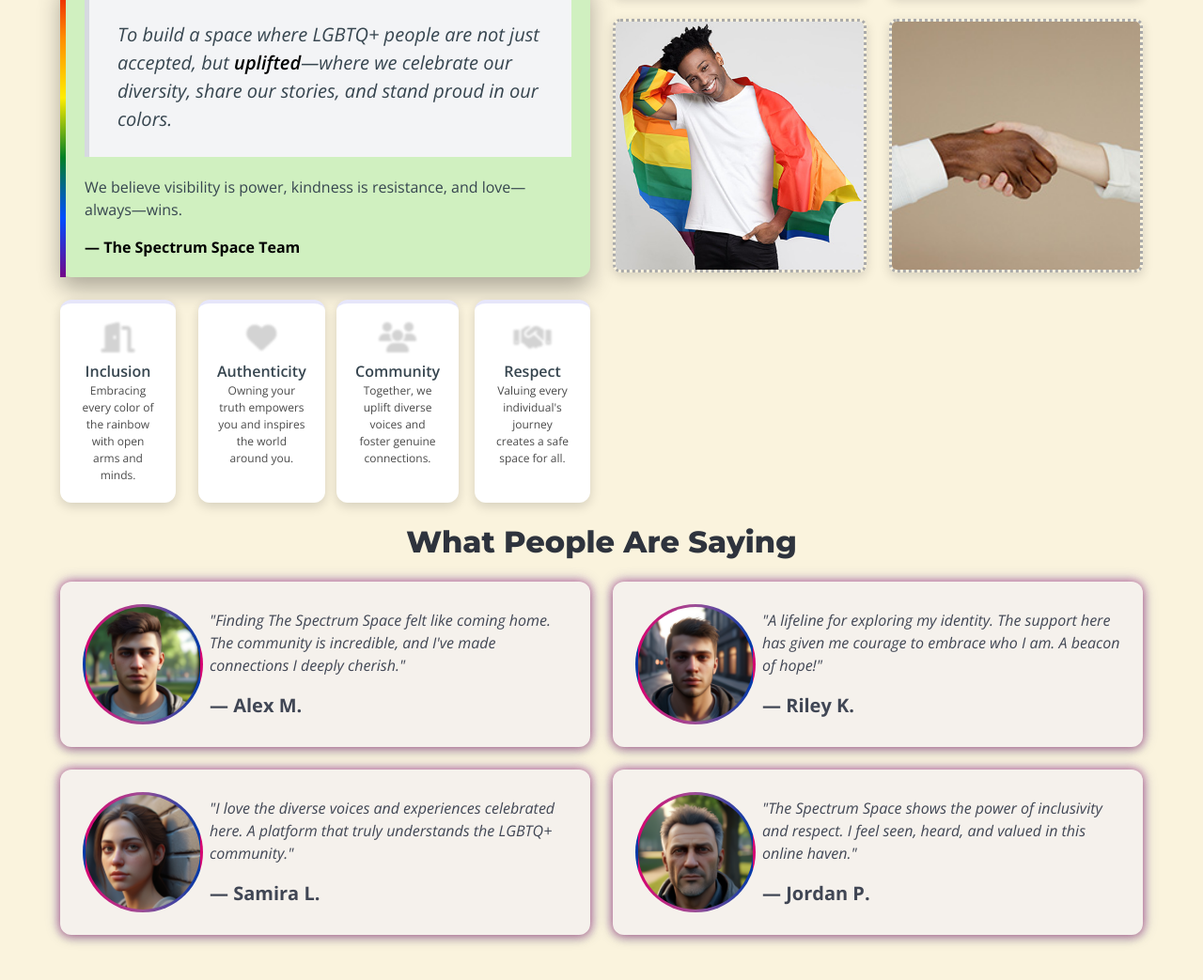
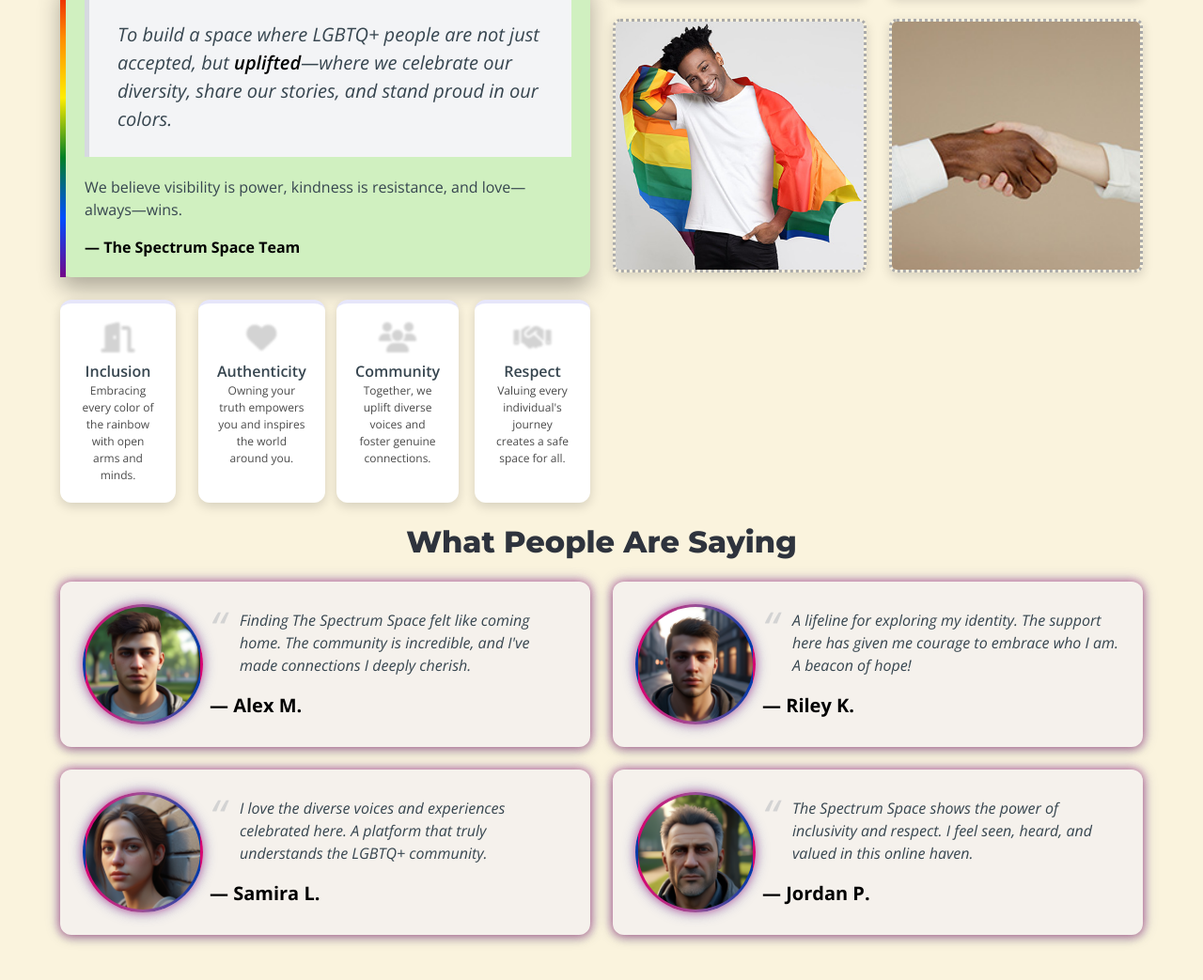
Before and after one commit to TheSiriusSystem/The-Spectrum-Space, a Jekyll site: the page built from index.html, in a window 1280 px wide, cut to the strip 1347-2390 px from the top of the page. Shown: the whole strip at 94% size. Built offline with Jekyll 4.4.1, drawn with Linux system fonts in a browser that asks for light colours; nearby versions of some CDN libraries.

Commit message:
Update About section

```diff
--- a/_includes/section-about.html
+++ b/_includes/section-about.html
@@ -4,7 +4,7 @@
         <h1 class="title is-size-2-desktop is-size-3-mobile has-text-centered">
             About Us
         </h1>
-        <h2 class="subtitle is-size-4-desktop is-size-5-mobile ls-1 has-text-centered">
+        <h2 class="subtitle is-size-4-desktop is-size-5-mobile ls-wide has-text-centered">
             Our Mission. Our Values. Our Voice.
         </h2>
         <hr>
@@ -92,7 +92,7 @@
                                     </div>
                                     <div class="column is-9">
                                         <blockquote class="is-size-6">
-                                            "{{ testimonial.quote }}"
+                                            {{ testimonial.quote }}
                                         </blockquote>
                                         <p class="is-size-5 mt-4">
                                             — {{ testimonial.author }}
@@ -180,6 +184,58 @@
 
             boxes.forEach(box => boxObserver.observe(box));
             cards.forEach(card => cardObserver.observe(card));
+            cardImages.forEach(function(cardImage)
+            {
+                cardImage.addEventListener("mouseenter", function()
+                {
+                    cardImage.classList.add("spinning");
+                });
+
+                cardImage.addEventListener("mouseleave", function()
+                {
+                    const computedStyle = window.getComputedStyle(cardImage);
+                    const transform = computedStyle.getPropertyValue("transform");
+
+                    cardImage.classList.remove("spinning");
+
+                    if (transform && transform !== "none")
+                    {
+                        const values = transform.split("(")[1].split(")")[0].split(",");
+                        const a = values[0];
+                        const b = values[1];
+
+                        let angle = Math.round(Math.atan2(b, a) * (180.0 / Math.PI));
+                        if (angle < 0)
+                        {
+                            angle += 360;
+                        }
+
+                        const degreesPerSecond = 360 / 5.0;
+                        const timeToZero = angle / degreesPerSecond;
+
+                        cardImage.style.transform = `rotate(${angle}deg)`;
+                        cardImage.style.transition = `transform ${timeToZero}s ease, box-shadow 0.3s ease`;
+                    }
+
+                    void cardImage.offsetWidth;
+                    cardImage.style.transform = "rotate(0deg)";
+                });
+            });
             images.forEach(image => imageObserver.observe(image));
+        } else
+        {
+            boxes.forEach(function(box)
+            {
+                box.classList.add("fade-in");
+            });
+            cards.forEach(function(card)
+            {
+                card.classList.add("fade-in");
+            });
+            images.forEach(function(image)
+            {
+                image.classList.add("flip-in");
+            });
+        }
     });
 </script>
--- a/_sass/sections/_about.scss
+++ b/_sass/sections/_about.scss
@@ -51,7 +51,7 @@
 
             .value-box
             {
-                transform: translateX(-16px);
+                transform: scale(0.8);
                 border-top: 4px solid #e6e6fa;
                 opacity: 0.0;
                 box-shadow: none; // Removes the default box shadow on Bulma's boxes.
@@ -61,7 +61,7 @@
 
                 &.fade-in
                 {
-                    transform: translateX(0px);
+                    transform: scale(1.0);
                     opacity: 1.0;
                     box-shadow: vars.$shadow-light;
                     filter: blur(0px);
@@ -111,7 +111,7 @@
                 transform: translateY(20px);
                 background-color: #f5f1ec;
                 opacity: 0.0;
-                box-shadow: vars.$shadow-light, 0 0 8px rgba(214, 2, 112, 0.4), 0 0 12px rgba(155, 79, 150, 0.3), 0 0 16px rgba(0, 56, 168, 0.3);
+                box-shadow: none; // Removes the default box shadow on Bulma's cards.
                 transition: transform vars.$animation-time-long ease, opacity vars.$animation-time-long ease, box-shadow vars.$animation-time-long ease;
                 flex-grow: 1.0;
 
@@ -120,10 +120,37 @@
                     transform: translateY(0px);
                     opacity: 1.0;
                     box-shadow: vars.$shadow-light, 0 0 8px rgba(214, 2, 112, 0.4), 0 0 12px rgba(155, 79, 150, 0.3), 0 0 16px rgba(0, 56, 168, 0.3);
+
+                    &:hover
+                    {
+                        transform: rotateX(3deg) rotateY(3deg);
+                        perspective: 1200px;
+                        transform-style: preserve-3d;
+                        transition: transform 0.6s ease, opacity vars.$animation-time-long ease, box-shadow vars.$animation-time-long ease;
+                    }
                 }
 
                 .card-content
                 {
+                    .desktop-only blockquote
+                    {
+                        position: relative;
+                        padding-left: 2.0rem;
+                        font-style: italic;
+                        color: vars.$font-color-charcoal-1;
+
+                        &::before
+                        {
+                            content: "“";
+                            position: absolute;
+                            left: 0;
+                            top: -0.25rem;
+                            font-size: 48px;
+                            color: vars.$font-color-light-gray;
+                            line-height: 1;
+                        }
+                    }
+
                     .touch-only-flex
                     {
                         text-align: center;
@@ -135,11 +162,25 @@
                     {
                         border: 3px solid transparent;
                         background: linear-gradient(to right, #d60270, #9b4f96, #0038a8);
-                        transition: transform vars.$animation-time ease;
+                        box-shadow: 0 0 8px rgba(214, 2, 112, 0.4), 0 0 12px rgba(155, 79, 150, 0.3), 0 0 16px rgba(0, 56, 168, 0.3);
+                        transition: transform 1.2s ease, box-shadow vars.$animation-time ease;
 
-                        &:hover
+                        &.spinning
                         {
-                            transform: scale(1.05);
+                            box-shadow: 0 0 12px rgba(255, 255, 255, 0.4), 0 0 20px rgba(214, 2, 112, 0.5), 0 0 28px rgba(0, 56, 168, 0.4);
+                            animation: avatar-spin 10.0s linear infinite;
+                        }
+
+                        @keyframes avatar-spin
+                        {
+                            from
+                            {
+                                transform: rotateZ(0deg);
+                            }
+                            to
+                            {
+                                transform: rotateZ(360deg);
+                            }
                         }
                     }
 
@@ -151,6 +192,7 @@
                     p
                     {
                         font-weight: vars.$font-weight-bold;
+                        color: vars.$font-color-black;
                     }
                 }
             }
@@ -161,17 +203,15 @@
     {
         transform: rotateY(90deg);
         perspective: 1000px;
-        opacity: 0.0;
         max-width: 100%;
         margin: 0 auto;
         backface-visibility: hidden;
-        transition: transform vars.$animation-time-long ease, opacity vars.$animation-time-long ease, filter vars.$animation-time-long ease;
+        transition: transform vars.$animation-time-long ease, filter vars.$animation-time-long ease;
         display: block;
 
         &.flip-in
         {
             transform: rotateY(0deg);
-            opacity: 1.0;
         }
 
         .pride-image
@@ -197,9 +237,19 @@
 
     @media (prefers-reduced-motion: reduce)
     {
-        img
+        .value-box, .pride-image-wrapper, .pride-image
         {
             transition: none !important;
         }
+
+        .card
+        {
+            transition: none !important;
+
+            img
+            {
+                transition: none !important;
+            }
+        }
     }
 }
```
Also changed, not shown: other parts of _includes/section-about.html (+4 -0 lines). Lines whose indentation alone changed are shown as unchanged.
